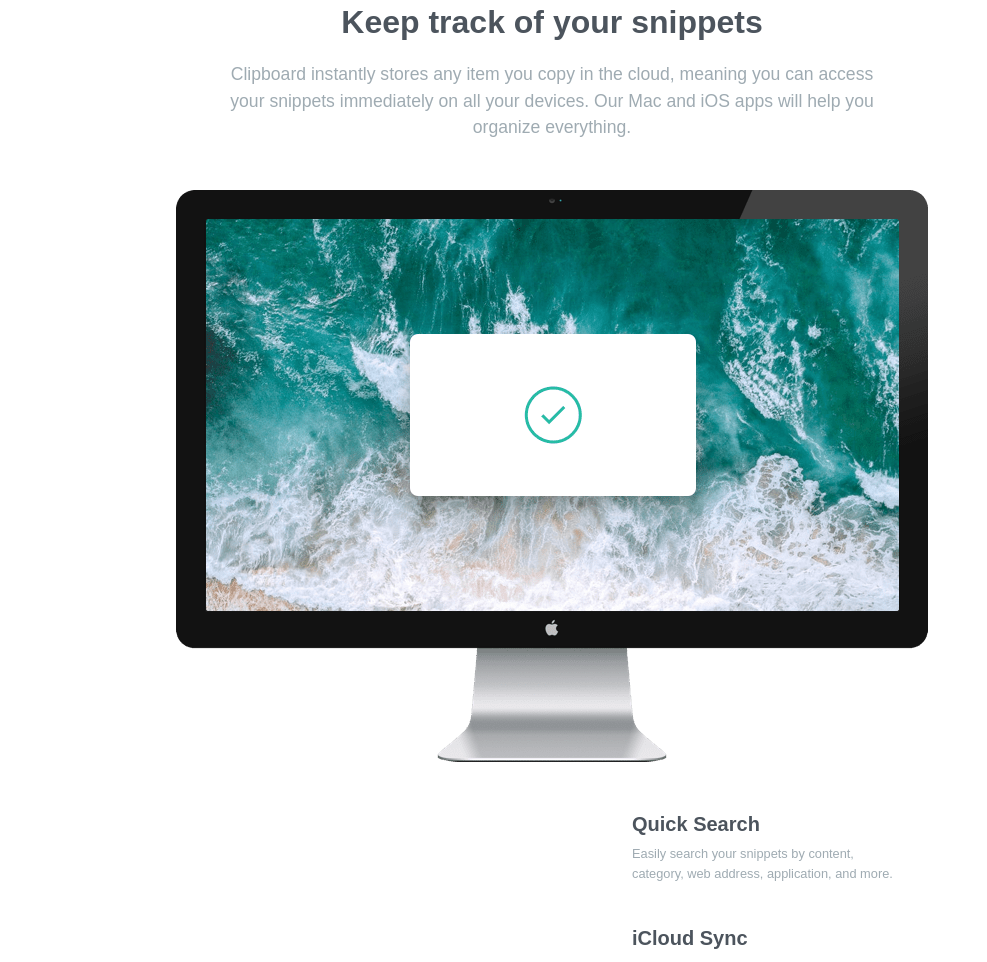
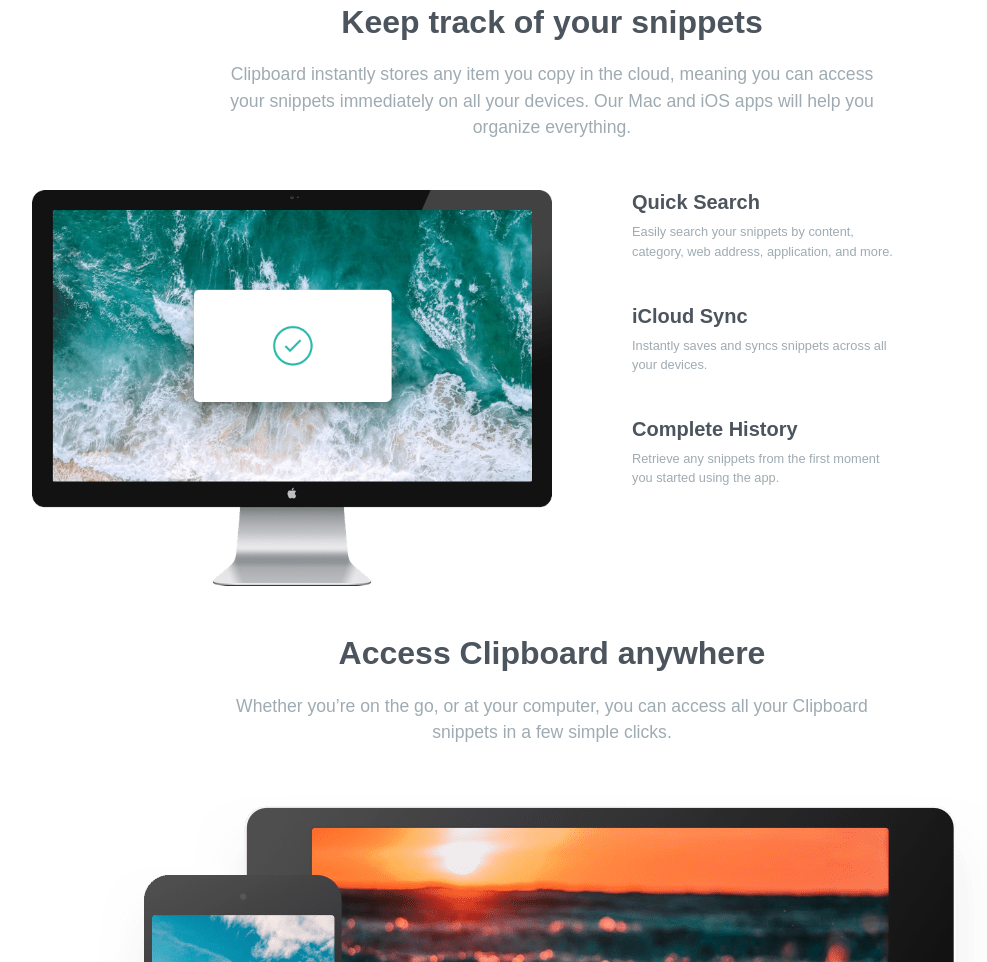
Before and after one commit to delia-cretu/clipboard-landing-page-master, a plain HTML site: page index.html in a window 1280 px wide. Shown: the part 668-1630 px from the top of the page, without its empty margins (88-1075 px from the left). Drawn offline with nearby package versions, Linux system fonts and the light colour scheme; a web font is replaced by a local one.

Commit message:
Update styles.css

```diff
--- a/styles.css
+++ b/styles.css
@@ -125,7 +125,7 @@ header img {
 
 /* Main - Section 1*/
 
-.image-computer {
+.section1 img {
   float: left;
   width: 52%;
   margin-left: -20px;
@@ -140,7 +140,7 @@ header img {
 .section1 .text p {
   padding-bottom: 10%;
 }
-
+/*
 @media (max-width: 600px) {
   .section1 img {
     float: none;
@@ -155,7 +155,7 @@ header img {
   .section1 .text p {
     padding-bottom: 30px;
   }
-}
+} */
 
 /* Main - Section 2*/
 
```
